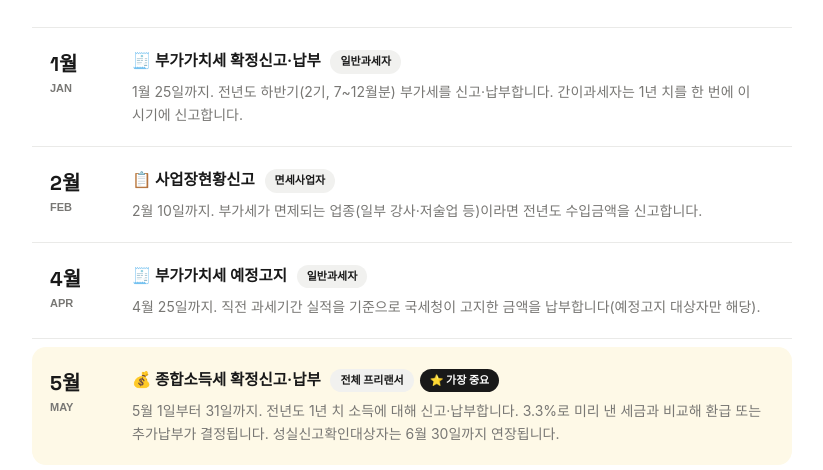
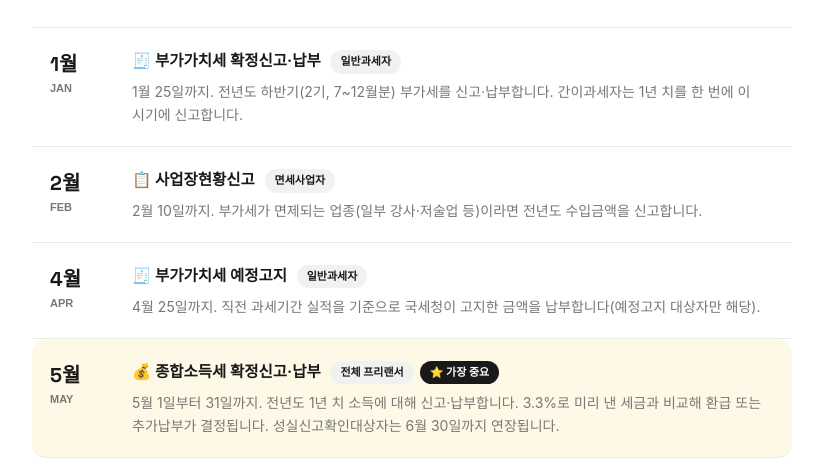
Before and after one commit to freecalckr-arch/freecalc-kr, a plain HTML site: page freecalc-deploy/guides/schedule.html in a window 1280 px wide. Shown: the part 309-779 px from the top of the page, without its empty margins (228-1051 px from the left). Drawn offline with Linux system fonts and the light colour scheme; a web font is replaced by a local one.

Commit message:
Update schedule.html

```diff
--- a/freecalc-deploy/guides/schedule.html
+++ b/freecalc-deploy/guides/schedule.html
@@ -252,7 +252,7 @@ body, nav, .qopts button, .card, .next a, .next, .cmp-table{word-break:keep-all;
 .tl-body b{font-size:15.5px;font-weight:700}
 .tl-body p{margin-top:6px;font-size:14px;color:var(--muted);line-height:1.65}
 .tl-tag{display:inline-block;font-size:11px;font-weight:700;color:var(--accent);background:var(--accent-soft);border-radius:999px;padding:3px 10px;margin-left:6px;vertical-align:middle}
-.tl-item.important{background:#FEF9E7;border-radius:14px;padding:20px 18px;margin:8px 0;border-bottom:none}
+.tl-item.important{background:#FEF9E7;border-radius:14px;padding:20px 18px;margin:0 0 8px}
 .tl-star{display:inline-block;font-size:11px;font-weight:700;color:#fff;background:var(--ink);border-radius:999px;padding:3px 10px;margin-left:6px;vertical-align:middle}
 .qbox{background:var(--surface);border:1px solid var(--line);border-radius:var(--r);box-shadow:var(--shadow);padding:28px 24px;margin-top:24px}
 .qbox .qnum{font-size:12px;font-weight:700;color:var(--muted);margin-bottom:8px}
```
